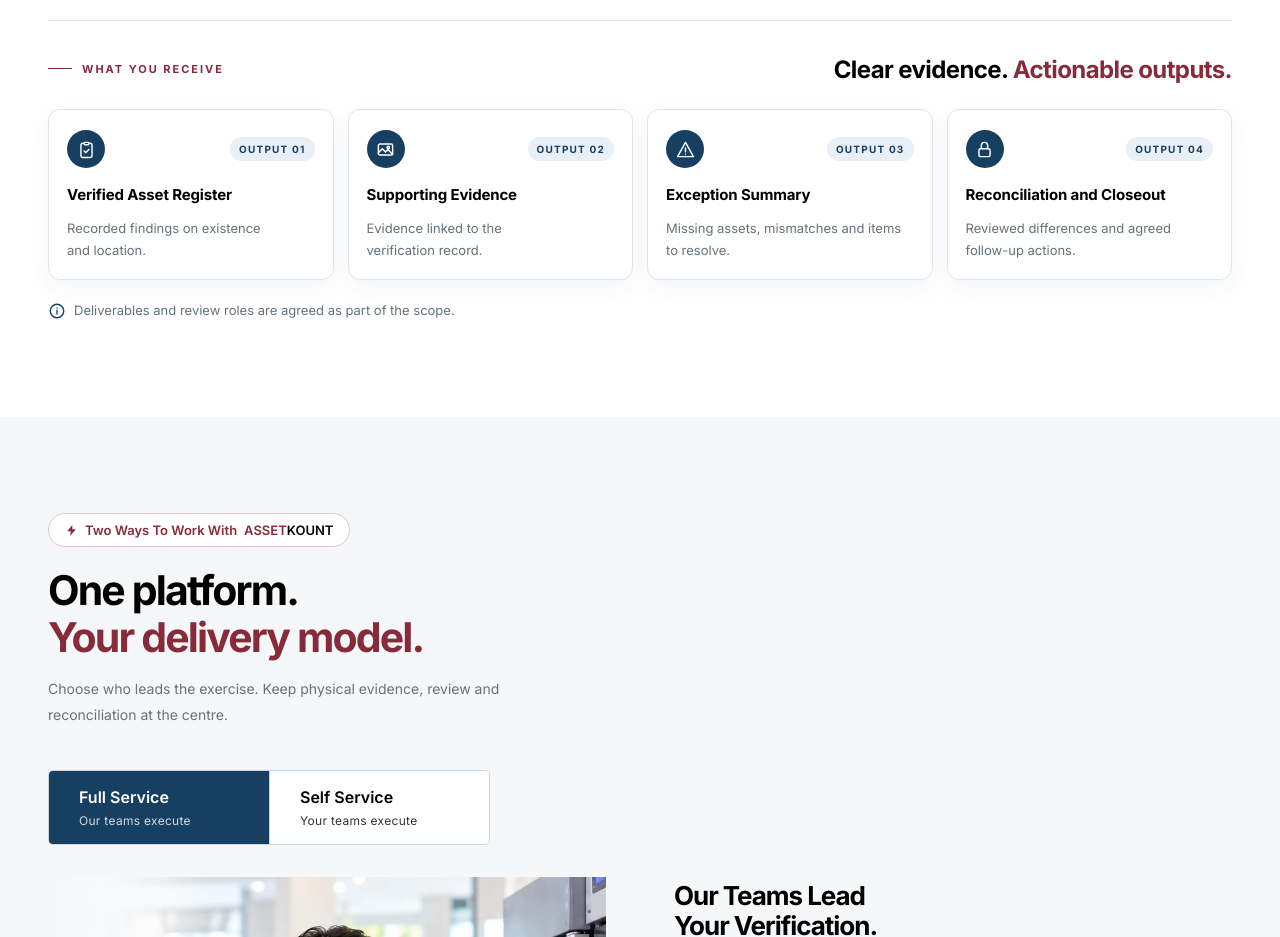
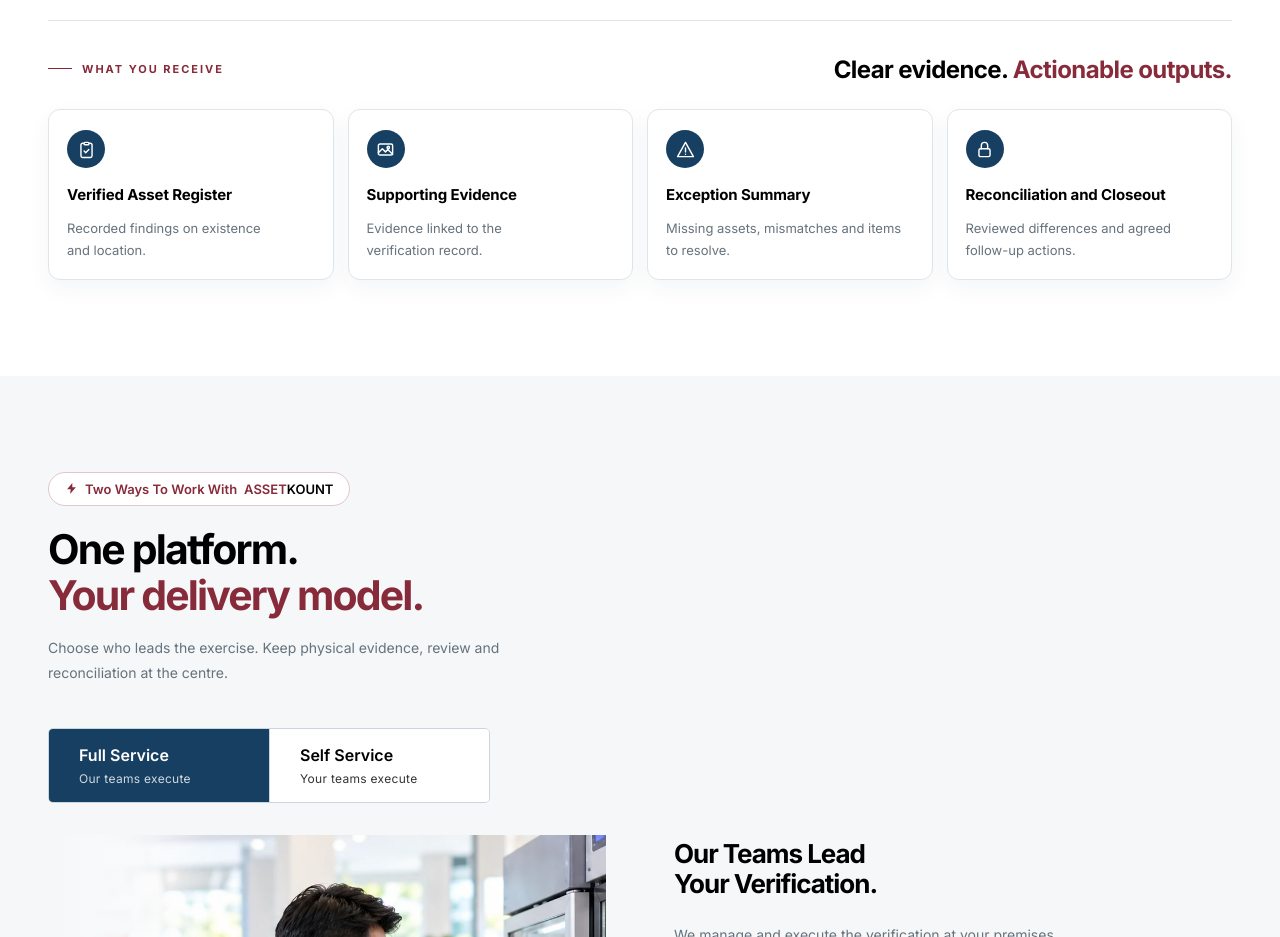
Before and after one commit to raiabhimanyu411-create/assetskount, a React (Vite) app in the folder client/: page / in a window 1280 px wide. Shown: the part 7320-8257 px from the top of the page. Built offline with nearby package versions, Linux system fonts and the light colour scheme.

Commit message:
output change

```diff
--- a/client/src/pages/HomePage.jsx
+++ b/client/src/pages/HomePage.jsx
@@ -704,18 +704,14 @@ function HomePage() {
               <h3>Clear evidence. <em>Actionable outputs.</em></h3>
             </div>
             <div className={styles.outputList}>
-              {outputs.map(([title, text, icon], index) => (
+              {outputs.map(([title, text, icon]) => (
                 <article key={title}>
-                  <div className={styles.outputTop}><Icon>{icon}</Icon><small>Output {pad(index)}</small></div>
+                  <div className={styles.outputTop}><Icon>{icon}</Icon></div>
                   <h3>{title}</h3>
                   <p>{text}</p>
                 </article>
               ))}
             </div>
-            <p className={styles.smallNote}>
-              <Icon className={styles.noteIcon}><><circle cx="12" cy="12" r="9" /><path d="M12 11v5M12 8h.01" /></></Icon>
-              Deliverables and review roles are agreed as part of the scope.
-            </p>
           </div>
         </div>
       </section>
```
